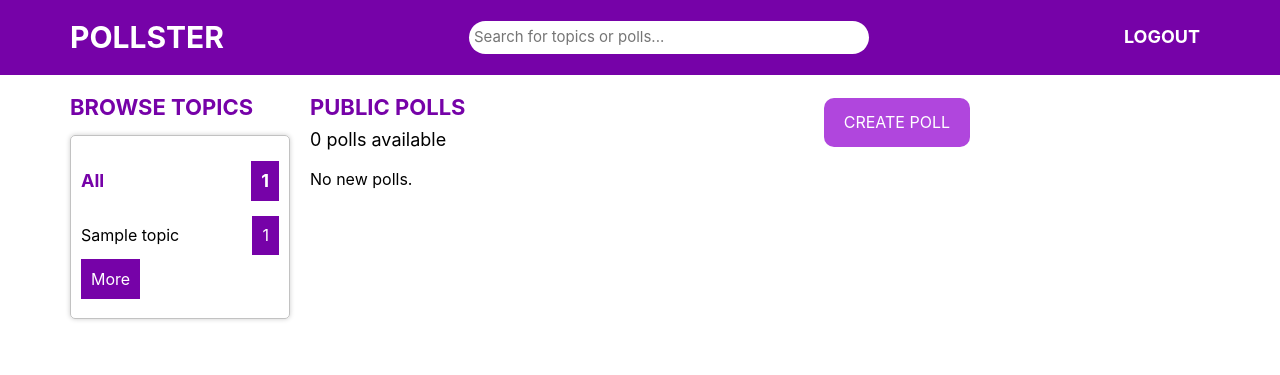
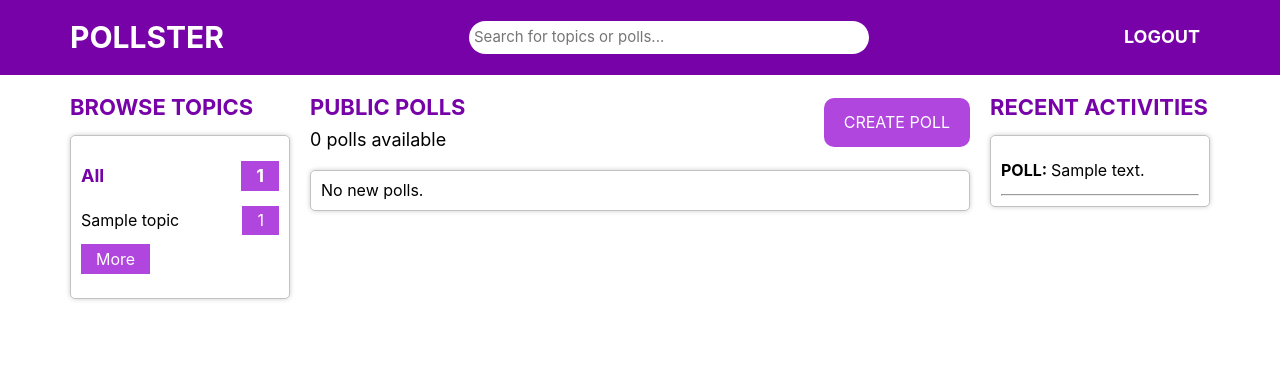
Before and after one commit to AKWanjohi/pollster, a Django app: page / in a window 1280 px wide. Shown: the top 375 px of the page. Run offline with Django 3.2, Linux system fonts and the light colour scheme; a user stored in the database is signed in; tables that the repository leaves empty hold one stand-in row (values such as "Sample post").

Commit message:
Created voting and results pages.
- Created poll and results views.
- Creacted recent activities section in homepage.
- Styled voting and results pages.

```diff
--- a/polls/urls.py
+++ b/polls/urls.py
@@ -6,4 +6,6 @@ urlpatterns = [
     path('login', views.login, name='login'),
     path('logout', views.logout, name='logout'),
     path('register', views.register, name='register'),
+    path('poll/<int:poll_id>', views.poll, name='poll'),
+    path('poll/<int:poll_id>/results', views.results, name='results'),
 ]
--- a/polls/views.py
+++ b/polls/views.py
@@ -80,3 +80,35 @@ def register(request):
 def logout(request):
     auth_logout(request)
     return redirect('home')
+
+
+@login_required(login_url='login')
+def poll(request, poll_id):
+    poll = Question.objects.get(id=poll_id)
+    voted_poll = QuestionVoter.objects.filter(
+        question=poll, voter=request.user)
+    if voted_poll:
+        return redirect(results, poll_id=poll.id)
+
+    if request.method == 'POST':
+        selected_choice = poll.choice_set.get(pk=request.POST.get('choice'))
+        selected_choice.votes += 1
+        selected_choice.save()
+
+        poll.total_votes += selected_choice.votes
+        poll.save()
+
+        voter = QuestionVoter.objects.create(question=poll, voter=request.user)
+        voter.save()
+
+        return redirect(results, poll_id=poll.id)
+
+    context = {"poll": poll}
+    return render(request, 'poll.html', context)
+
+
+@login_required(login_url='login')
+def results(request, poll_id):
+    poll = Question.objects.get(id=poll_id)
+    context = {'poll': poll}
+    return render(request, 'results.html', context)
--- a/static/css/style.css
+++ b/static/css/style.css
@@ -1,5 +1,6 @@
 :root {
   --primary-color: #7602a8;
+  --accent-color: #b046dd;
 }
 
 * {
@@ -131,8 +132,12 @@ button {
 }
 
 button[type="submit"] {
+  background-color: var(--accent-color);
+  color: #fff;
+}
+
+button[type="submit"]:hover {
   background-color: var(--primary-color);
-  color: #fff;
 }
 
 .messages {
@@ -223,8 +228,16 @@ button[type="submit"] {
   font-size: 1.8rem;
 }
 
+.homepage-content .no-polls {
+  padding: 1rem;
+  border: 0.1rem solid #c2c2c2;
+  border-radius: 0.5rem;
+  box-shadow: 0 0 0.5rem rgba(0, 0, 0, 0.2);
+}
+
 /* Voting Page */
 .poll-content .poll {
+  margin: auto;
   max-width: 60rem;
   padding: 1rem;
   border: 0.2rem solid #c2c2c2;
@@ -248,6 +261,10 @@ button[type="submit"] {
   font-size: 3rem;
 }
 
+.poll-content .poll-body p {
+  font-weight: bold;
+}
+
 .poll-content input {
   width: max-content;
 }
@@ -268,8 +285,9 @@ button[type="submit"] {
   border-radius: 0.5rem;
 }
 
-/* Topics */
-.topics-body {
+/* Topics and Activities*/
+.topics-body,
+.activities-body {
   height: max-content;
   padding: 1rem;
   border: 0.1rem solid #c2c2c2;
@@ -277,27 +295,42 @@ button[type="submit"] {
   box-shadow: 0 0 0.5rem rgba(0, 0, 0, 0.2);
 }
 
-.topics h2 {
+.topics h2,
+.activities h2 {
   margin-bottom: 1.5rem;
   font-size: 2.2rem;
   text-transform: uppercase;
   color: var(--primary-color);
 }
 
-.topics a {
+.topics a,
+.activities a {
   text-decoration: none;
 }
 .topics div {
   margin-bottom: 2rem;
 }
 
-.topics-list {
+.topics-list,
+.activities-list {
   margin-top: 1.5rem;
   list-style: none;
 }
 
-.topics-list li {
-  margin-bottom: 1.5rem;
+.topics-list li,
+.activities-list li {
+  margin-block: 1.5rem;
+}
+
+.activities-list li {
+  font-weight: bold;
+  text-transform: uppercase;
+}
+
+li.no-activity,
+li.not-logged-in {
+  font-weight: normal;
+  text-transform: none;
 }
 
 .topics-list li.active {
@@ -316,13 +349,61 @@ button[type="submit"] {
   color: initial;
 }
 
-.topics-list a:hover {
+.activities-list a {
+  font-weight: normal;
+  text-transform: none;
+  color: initial;
+}
+
+.topics-list a:hover,
+.activities-list a:hover {
+  font-weight: bold;
   color: var(--primary-color);
 }
 
 .topics-list a span,
 .more-button {
-  padding: 1rem;
-  background-color: var(--primary-color);
+  padding: 0.5rem 1.5rem;
+  background-color: var(--accent-color);
   color: #fff;
 }
+
+a.login-link {
+  font-weight: bold;
+  color: var(--accent-color);
+}
+
+.login-link:hover {
+  text-decoration: underline;
+  color: var(--primary-color);
+}
+
+/* Poll Page */
+.action-buttons {
+  margin-bottom: 2rem;
+}
+
+.back-button {
+  display: inline-block;
+  padding: 1rem 2rem;
+  background-color: var(--accent-color);
+  border-radius: 0.5rem;
+  text-transform: uppercase;
+  text-decoration: none;
+  color: #fff;
+}
+
+.back-button:hover {
+  background-color: var(--primary-color);
+  font-weight: bold;
+}
+
+/* Results Page */
+.poll-results {
+  margin-top: 1.5rem;
+}
+
+.poll-results span {
+  font-weight: bold;
+  color: var(--primary-color);
+}
--- a/templates/index.html
+++ b/templates/index.html
@@ -40,7 +40,7 @@
                 {% if polls or voted_polls %}
                     {% if voted_polls %}
                         {% if voted_polls.count is all_polls.count %}
-                            <p>No new polls.</p>
+                            <p class="no-polls">No new polls.</p>
                         {% else %}
                             {% for poll in polls %}
                                 <div class='poll'>
@@ -84,11 +84,32 @@
                         {% endfor %}
                     {% endif %}
                 {% else %}
-                    <p>No polls available.</p>
+                    <p class="no-polls">No polls available.</p>
                 {% endif %}
             </div>
 
-            <div class="activities"></div>
+            <div class="activities">
+                <h2>Recent Activities</h2>
+                <div class="activities-body">
+                    <ul class="activities-list">
+                        {% if request.user.is_authenticated %}
+                            {% if voted_polls %}
+                                {% for poll in voted_polls|slice:10 %}
+                                    <li>
+                                        Poll:
+                                        <a href="{% url 'poll' poll.question.id %}">{{poll.question.question_text}}</a>
+                                    </li>
+                                    <hr>
+                                {% endfor %}
+                            {% else %}
+                                <li class="no-activity">No recent activity matching search</li>
+                            {% endif %}
+                        {% else %}
+                            <li class="not-logged-in">Please <a href="{% url 'login' %}" class="login-link">login</a> to view recent activities</li>
+                        {% endif %}
+                    </ul>
+                </div>
+            </div>
         </div>
     </main>
 {% endblock content %}
```
Also changed, not shown: templates/poll.html (added, +35 -0 lines), templates/results.html (added, +28 -0 lines).
